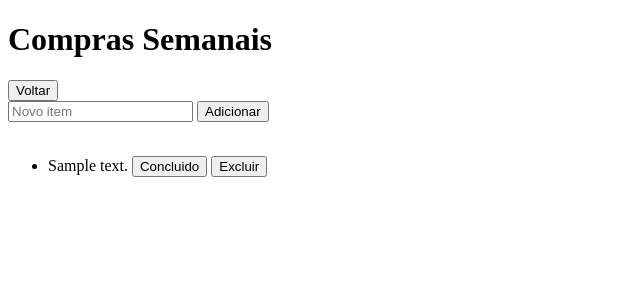
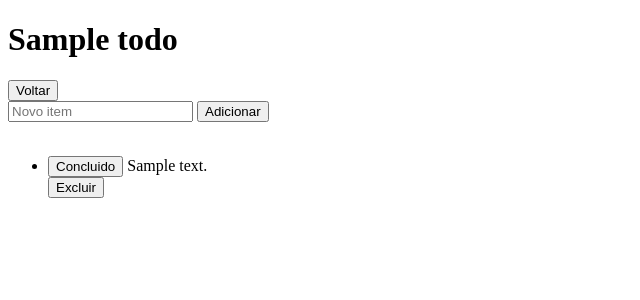
Before and after one commit to joseweslley03/projeto1, a Django app: page /1/ in a window 1280 px wide. Shown: the top 300 px of the page, without its empty margins (0-640 px from the left). Run offline with Django 5.2, Linux system fonts and the light colour scheme; tables that the repository leaves empty hold one stand-in row (values such as "Sample post").

Commit message:
Mudança projeto

```diff
--- a/main/templates/main/show.html
+++ b/main/templates/main/show.html
@@ -6,20 +6,32 @@
         <title></title>
     </head>
     <body>
-        <h1> Compras Semanais </h1>
-        <button> Voltar </button>
+        <h1> {{ name }} </h1>
+        <a href="{% url 'index' %}"><button type="submit"> Voltar </button></a>
         <br>
-        <form method="">
-            <input type="text" id="lista" name="lista" placeholder = "Novo item"> <button> Adicionar </button>
+        <form method="post" action="{% url 'store-item' todo_id %}">
+            {% csrf_token %}
+            <input type="text" id="lista" name="text" placeholder = "Novo item">
+            <button> Adicionar </button>
             <br><br>
         </form>
-    <form method="">
         <ul>
             {% for item in items %}
             <li>
-             {{ item.text }}
-             <button type= 'submit'> Concluido </button>
-             <button type= 'submit'> Excluir </button>
+            <form method="post" action="{% url 'put-item' item.id %}"  style="display: inline;">
+                {% csrf_token %}
+                {% if item.complete %}
+                    <button type= 'submit'> Concluido </button>
+                {% else %}
+                    <button type= 'submit'> Pendente </button>
+                {% endif %}
+
+                {{ item.text }}
+            </form>
+            <form method="post" action="{% url 'destroy-item' item.todo.id item.id %}">
+                {% csrf_token %}
+            <button type="submit"> Excluir </button>
+            </form>
             </li>
             {% endfor %}
         <ul>
--- a/main/views.py
+++ b/main/views.py
@@ -1,6 +1,7 @@
 from django.http import HttpResponse
 from main.models import Todo
-from django.shortcuts import render
+from main.models import Item
+from django.shortcuts import render, redirect
 
 def index(request):
     todos = Todo.objects.all()
@@ -9,4 +10,34 @@ def index(request):
 def show(request, id):
     todo = Todo.objects.filter(id=id).first()
     itens = todo.items.all()
-    return render(request, 'main/show.html', {'items':itens})
+    return render(request, 'main/show.html', {'name':todo.name, 'items': itens, 'todo_id': todo.id})
+
+def store(request, todo_id=None):
+    if request.method == 'POST':
+        if not todo_id:
+            name = request.POST.get('todo_name')
+            todo = Todo.objects.create(name=name)
+            return redirect('index')
+        else:
+            todo = Todo.objects.get(id=todo_id)
+            text = request.POST.get('text')
+            todo.items.create(text=text)
+            return redirect('show', id=todo_id)
+
+def destroy(request, todo_id=None):
+    if request.method == 'POST':
+        todo = Todo.objects.filter(id=todo_id).delete()
+    return redirect('index')
+
+def destroy_item(request, todo_id, item_id):
+    if request.method == 'POST':
+        todo = Todo.objects.get(id=todo_id)
+        todo.items.filter(id=item_id).delete()
+    return redirect('show', id=todo_id)
+
+def put(request, item_id):
+    if request.method == 'POST':
+        item = Item.objects.get(id=item_id)
+        item.complete = not item.complete
+        item.save()
+        return redirect('show', id=item.todo.id)
--- a/settings/urls.py
+++ b/settings/urls.py
@@ -17,10 +17,16 @@ Including another URLconf
 
 from django.contrib import admin
 from django.urls import path
-from main.views import index, show
+from main.views import index, show, store, destroy, destroy_item, put
 
 urlpatterns = [
     path('admin/', admin.site.urls),
     path('', index, name='index'),
     path("<int:id>/", show, name='show'),
+    path('nova/tarefa/', store, name='store'),
+    path("<int:todo_id>/novo/item/", store, name='store-item'),
+    path('<int:todo_id>/excluir/tarefa/', destroy, name='destroy'),
+    path('<int:todo_id>/<int:item_id>/excluir/item/', destroy_item, name='destroy-item'),
+    path('item/<int:item_id>/edit/', put, name='put-item'),
+
 ]
```
Also changed, not shown: main/templates/main/index.html (+11 -5 lines).
